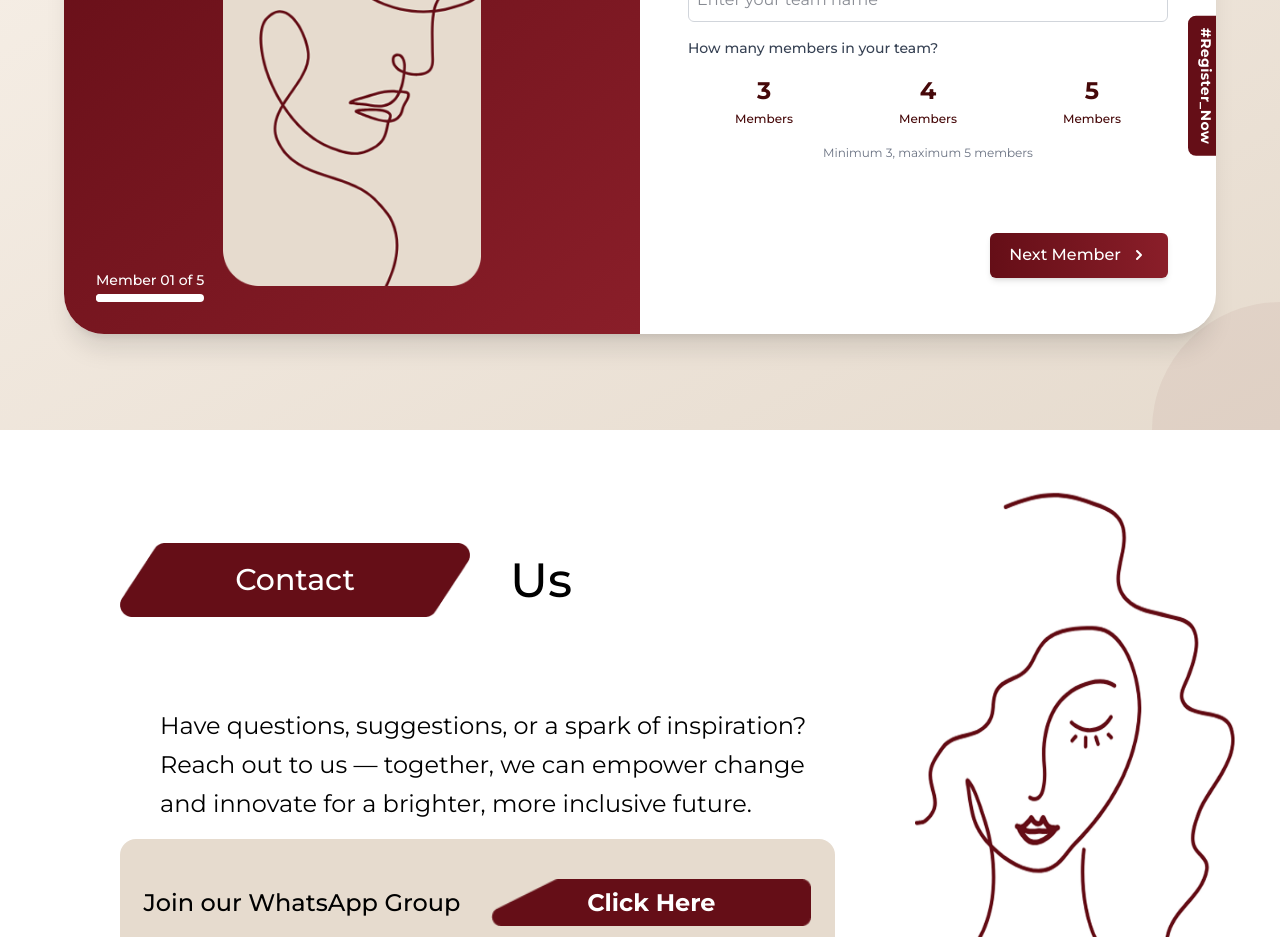
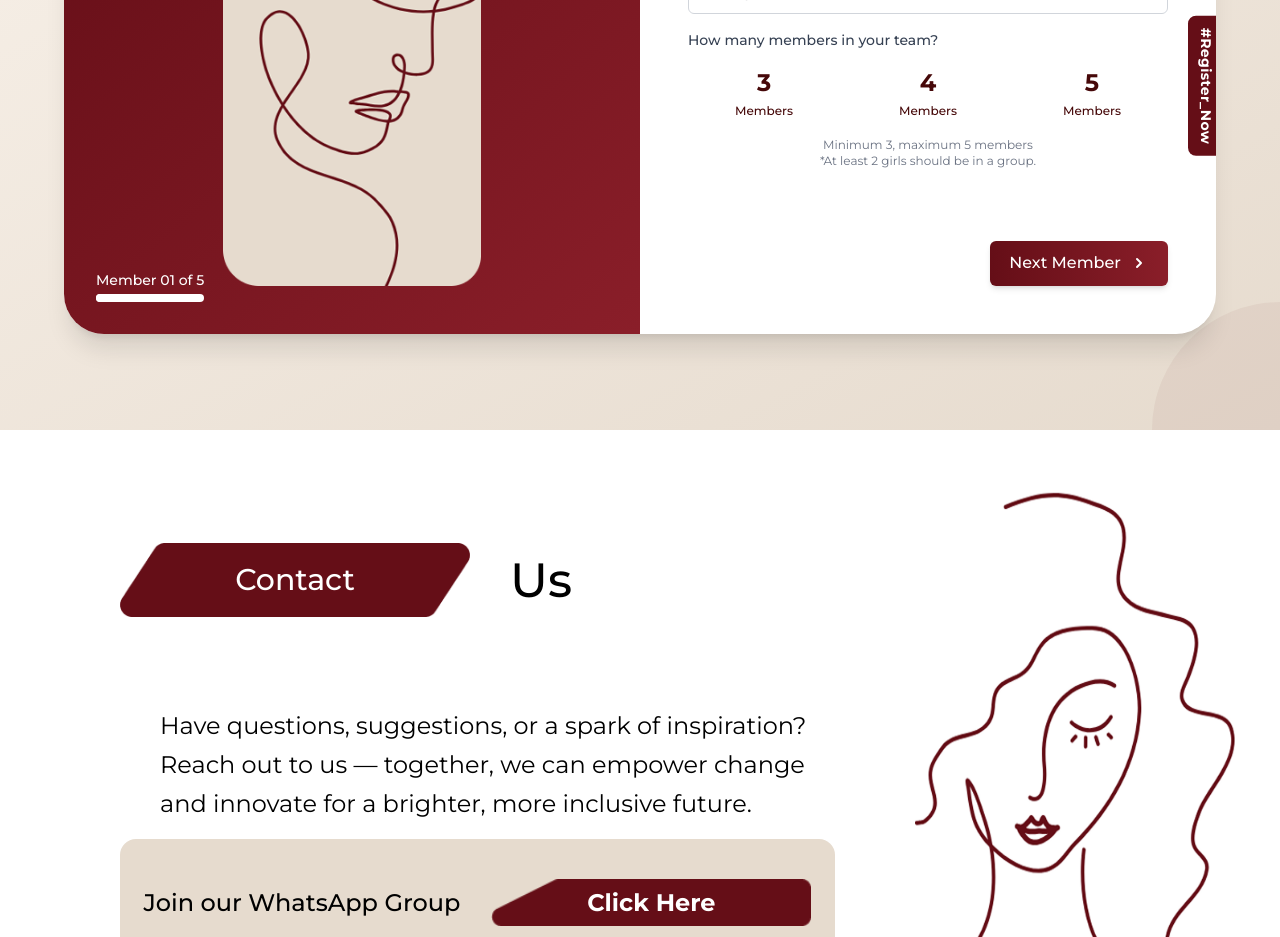
Before and after one commit to fossnsbm/femovate-2025, a Next.js app: page / in a window 1280 px wide. Shown: the part 1640-2577 px from the top of the page. Built offline with nearby package versions, Linux system fonts and the light colour scheme; no server answers.

Commit message:
fix(style):form req

```diff
--- a/app/sections/form.tsx
+++ b/app/sections/form.tsx
@@ -266,9 +266,12 @@ function FormSection() {
                       </motion.button>
                     ))}
                   </div>
+
                   <p className="text-xs text-gray-500 mt-2 text-center">
-                    Minimum {MIN_MEMBERS}, maximum {MAX_MEMBERS} members
+                    Minimum {MIN_MEMBERS}, maximum {MAX_MEMBERS} members <br />
+                     *At least 2 girls should be in a group.
                   </p>
+
                 </div>
               )}
 
@@ -387,7 +390,7 @@ function FormSection() {
                     onClick={handlePrev}
                     whileHover={{ scale: 1.05 }}
                     whileTap={{ scale: 0.95 }}
-                    className="px-4 py-3 rounded-lg bg-gradient-to-r from-[#6B7280] to-[#4B5563] text-green-200 hover:from-[#4B5563] hover:to-[#374151] transition-all shadow-md font-medium flex items-center gap-2"
+                    className="px-4 py-3 rounded-lg bg-gradient-to-r from-[#6B7280] to-[#4B5563] text-white hover:from-[#4B5563] hover:to-[#374151] transition-all shadow-md font-medium flex items-center gap-4"
                   >
                     <svg xmlns="http://www.w3.org/2000/svg" className="h-5 w-5" viewBox="0 0 20 20" fill="currentColor">
                       <path fillRule="evenodd" d="M12.707 5.293a1 1 0 010 1.414L9.414 10l3.293 3.293a1 1 0 01-1.414 1.414l-4-4a1 1 0 010-1.414l4-4a1 1 0 011.414 0z" clipRule="evenodd" />
```
